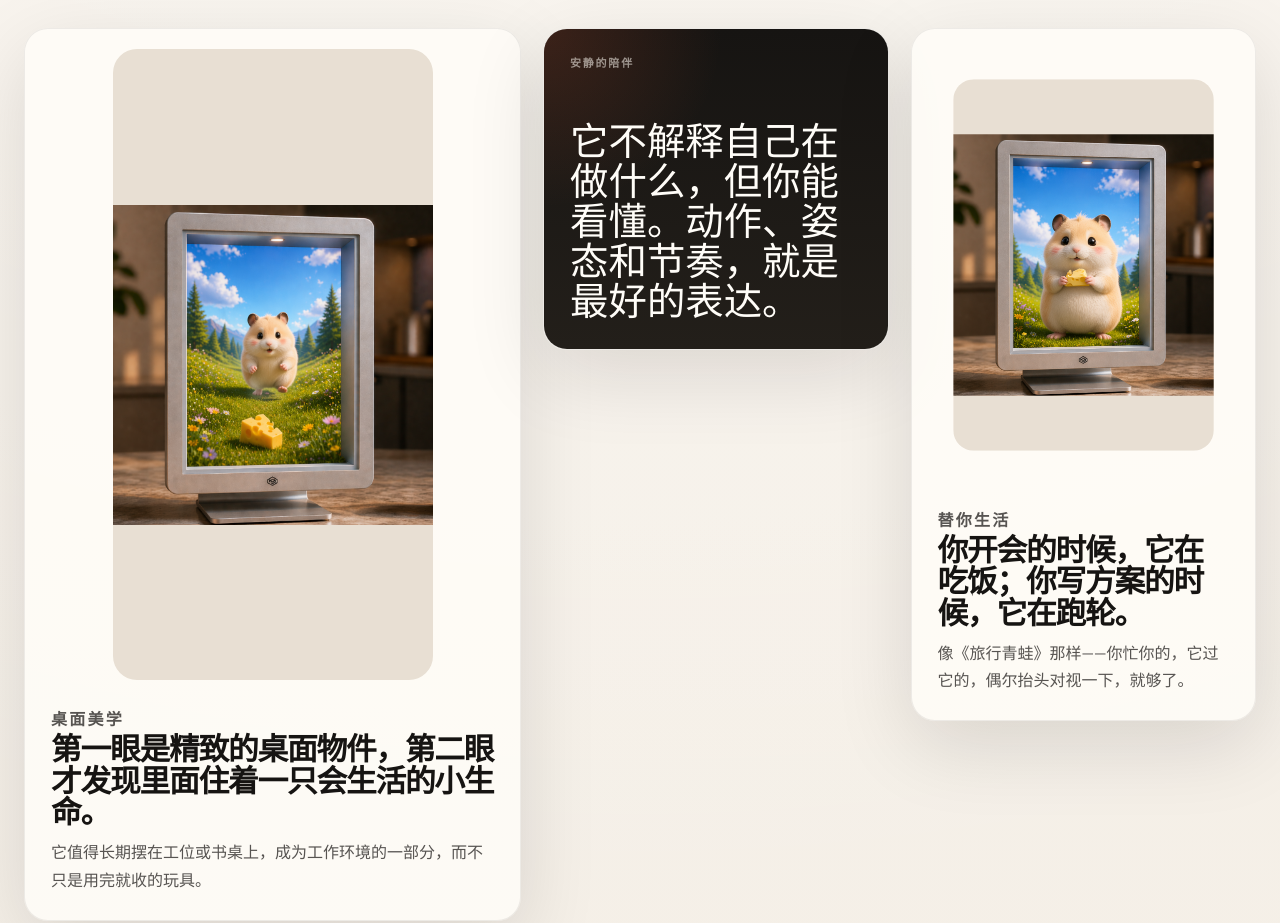
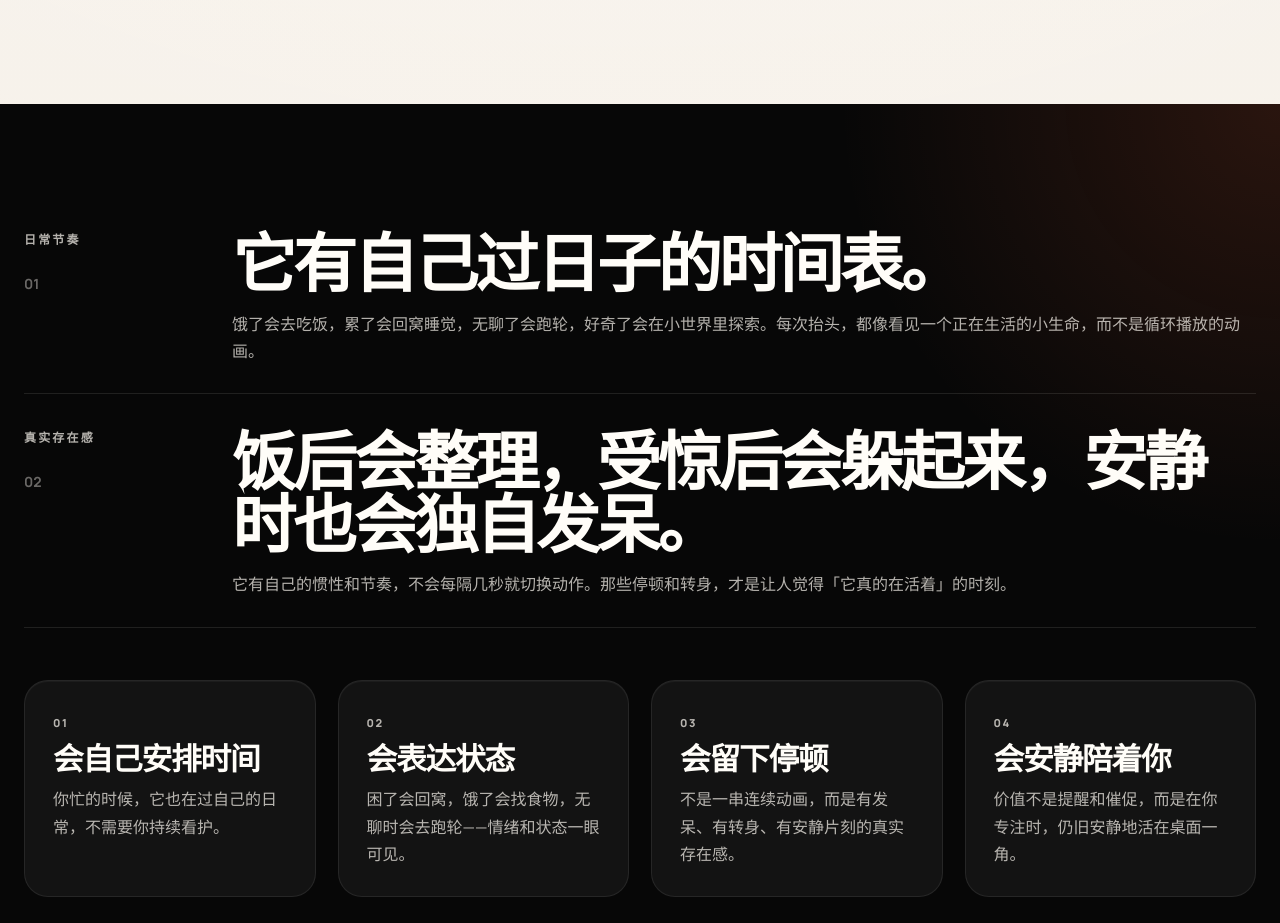
Before and after one commit to yerxiiiii/xr1-website, a website built with Vite: page website/index.html in a window 1280 px wide. Shown: the part 1340-2263 px from the top of the page. Built offline with nearby package versions, Linux system fonts and the light colour scheme.

Commit message:
update cangcang website

```diff
--- a/website/index.html
+++ b/website/index.html
@@ -96,34 +96,6 @@
             </div>
           </div>
 
-          <div class="editorial-grid">
-            <article class="editorial-card editorial-card--feature reveal">
-              <div class="editorial-card__media editorial-card__media--balanced">
-                <img src="/cangcang/hero.png" alt="仓仓产品主视图" />
-              </div>
-              <div class="editorial-card__body">
-                <p class="editorial-card__kicker">桌面美学</p>
-                <h3>第一眼是精致的桌面物件，第二眼才发现里面住着一只会生活的小生命。</h3>
-                <p>它值得长期摆在工位或书桌上，成为工作环境的一部分，而不只是用完就收的玩具。</p>
-              </div>
-            </article>
-            <article class="editorial-card reveal">
-              <div class="editorial-card__quote">
-                <span>安静的陪伴</span>
-                <p>它不解释自己在做什么，但你能看懂。动作、姿态和节奏，就是最好的表达。</p>
-              </div>
-            </article>
-            <article class="editorial-card reveal">
-              <div class="editorial-card__media editorial-card__media--balanced">
-                <img class="editorial-card__img editorial-card__img--right" src="/cangcang/detail-3.png" alt="仓仓进食场景" />
-              </div>
-              <div class="editorial-card__body">
-                <p class="editorial-card__kicker">替你生活</p>
-                <h3>你开会的时候，它在吃饭；你写方案的时候，它在跑轮。</h3>
-                <p>像《旅行青蛙》那样——你忙你的，它过它的，偶尔抬头对视一下，就够了。</p>
-              </div>
-            </article>
-          </div>
         </section>
 
         <section class="section section--dark" id="experience">
--- a/website/src/styles/sections.css
+++ b/website/src/styles/sections.css
@@ -158,7 +158,6 @@
   font-weight: 800;
 }
 
-.editorial-grid,
 .system-grid,
 .roadmap-grid,
 .mode-grid {
@@ -166,13 +165,6 @@
   gap: 22px;
 }
 
-.editorial-grid {
-  grid-template-columns: 1.18fr 0.82fr 0.82fr;
-  margin-top: 52px;
-  align-items: start;
-}
-
-.editorial-card,
 .info-card,
 .zone-item,
 .cta-panel,
@@ -181,50 +173,6 @@
   border-radius: var(--radius-md);
 }
 
-.editorial-card {
-  overflow: hidden;
-  background: rgba(255, 253, 248, 0.82);
-  border: 1px solid rgba(22, 20, 18, 0.07);
-  box-shadow: var(--shadow-card);
-}
-
-.editorial-card img {
-  width: 100%;
-  height: 100%;
-  object-fit: cover;
-  background: #e8dfd3;
-}
-
-.editorial-card__media {
-  display: flex;
-  justify-content: center;
-  padding: 20px 20px 0;
-}
-
-.editorial-card__media--balanced {
-  aspect-ratio: 0.76 / 1;
-}
-
-.editorial-card__media--balanced img {
-  width: 100%;
-  height: 100%;
-  max-width: 320px;
-  min-height: 0;
-  border-radius: 24px;
-  object-fit: contain;
-  object-position: center;
-}
-
-.editorial-card__img--right {
-  transform: scale(0.86);
-  transform-origin: center center;
-}
-
-.editorial-card__body {
-  padding: 26px;
-}
-
-.editorial-card__kicker,
 .info-card__tag,
 .mode-card__badge {
   display: inline-flex;
@@ -236,7 +184,6 @@
   text-transform: uppercase;
 }
 
-.editorial-card h3,
 .info-card h3,
 .zone-item h3,
 .mode-card h3 {
@@ -248,7 +195,6 @@
   font-weight: 800;
 }
 
-.editorial-card p,
 .info-card p,
 .zone-item p,
 .mode-card p,
@@ -261,32 +207,6 @@
   color: var(--color-text-soft);
   font-size: 16px;
   line-height: 1.7;
-}
-
-.editorial-card__quote {
-  height: 100%;
-  min-height: 320px;
-  padding: 26px;
-  display: grid;
-  align-content: space-between;
-  background:
-    radial-gradient(circle at top left, rgba(255, 106, 61, 0.16), transparent 38%),
-    linear-gradient(180deg, #161412 0%, #231f1a 100%);
-}
-
-.editorial-card__quote span {
-  color: rgba(255, 251, 244, 0.54);
-  font-size: 11px;
-  font-weight: 800;
-  letter-spacing: 0.16em;
-  text-transform: uppercase;
-}
-
-.editorial-card__quote p {
-  color: var(--color-white);
-  font-family: var(--font-display);
-  font-size: clamp(32px, 3vw, 48px);
-  line-height: 1.04;
 }
 
 .story-stack {
@@ -461,7 +381,6 @@
 @media (max-width: 1100px) {
   .hero__inner,
   .manifesto,
-  .editorial-grid,
   .split-feature,
   .system-grid,
   .mode-grid,
@@ -507,7 +426,6 @@
     grid-template-columns: 1fr;
   }
 
-  .editorial-card__body,
   .info-card,
   .zone-item,
   .mode-card,
```
